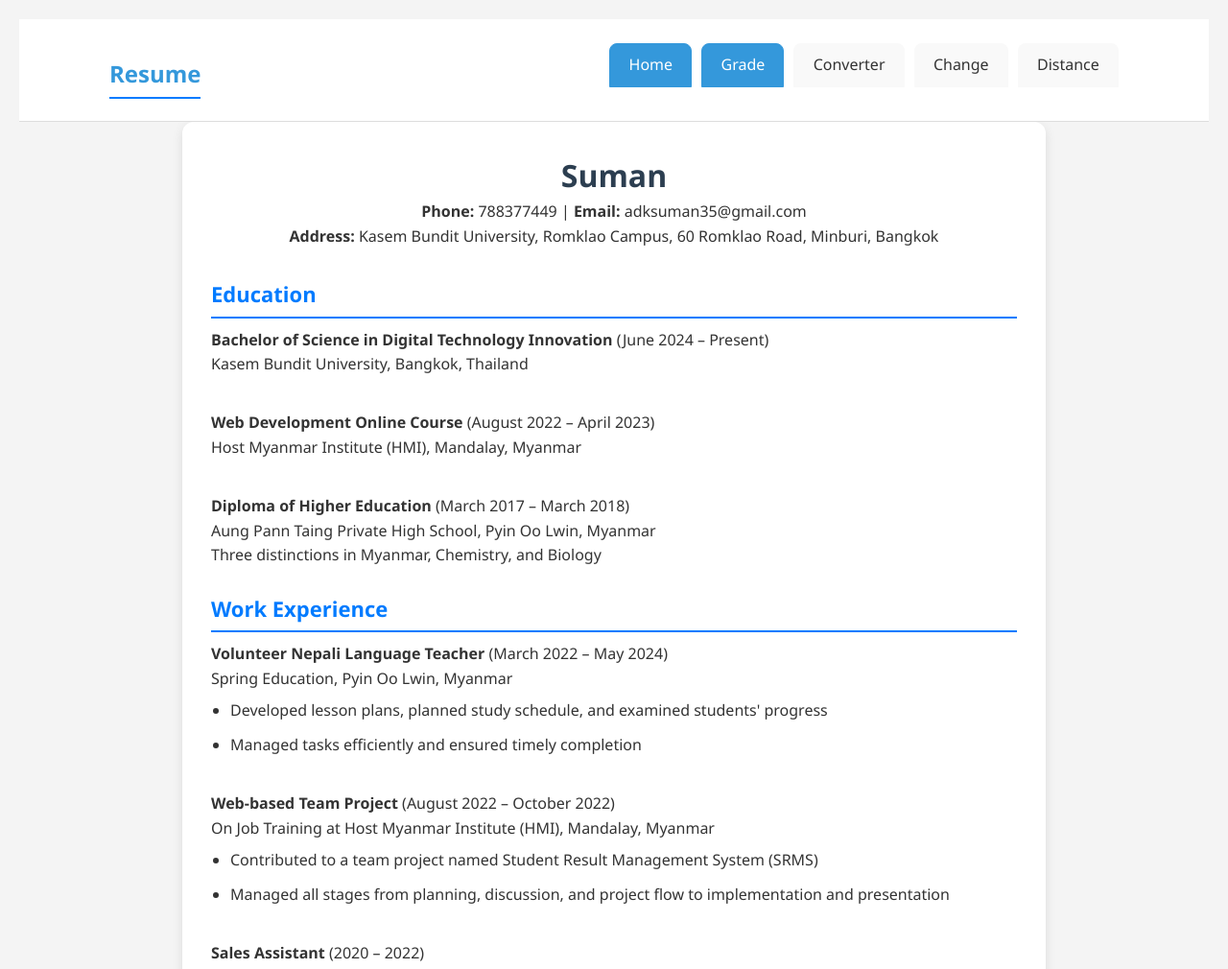
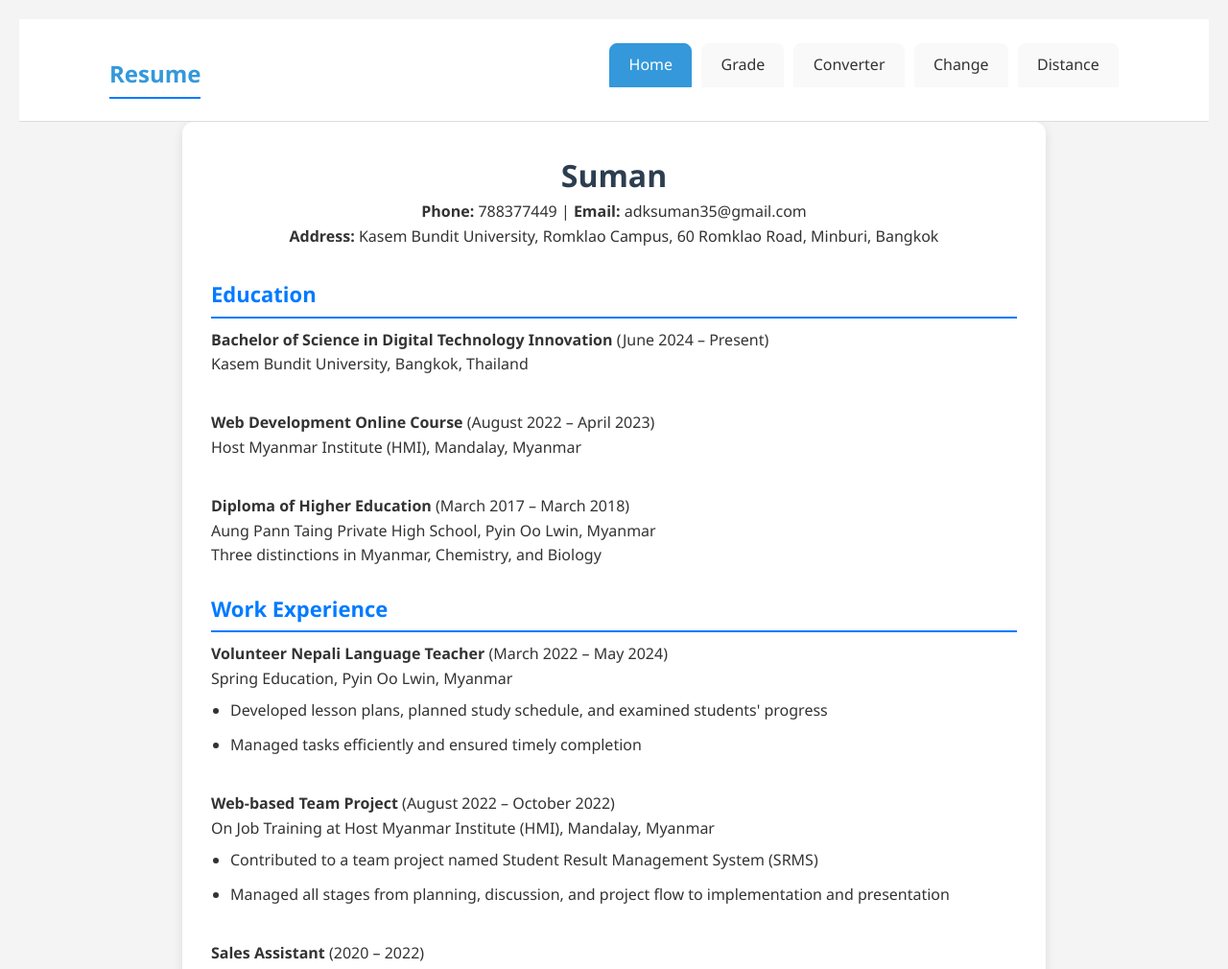
Before and after one commit to sumanadk123/Assignments-file, a plain HTML site: page index.html in a window 1280 px wide. Shown: the top 1010 px of the page at 96% size. Drawn offline with Linux system fonts and the light colour scheme.

Commit message:
Update index.html

```diff
--- a/index.html
+++ b/index.html
@@ -15,7 +15,7 @@
     <!-- Navigation Links -->
     <ul class="nav-links" id="navLinks">
       <li><a href="index.html" class="active">Home</a></li>
-      <li><a href="grade.html" class="active">Grade</a></li>
+      <li><a href="grade.html">Grade</a></li>
       <li><a href="converter.html">Converter</a></li>
       <li><a href="change.html">Change</a></li>
       <li><a href="Distance.html">Distance</a></li>
```
